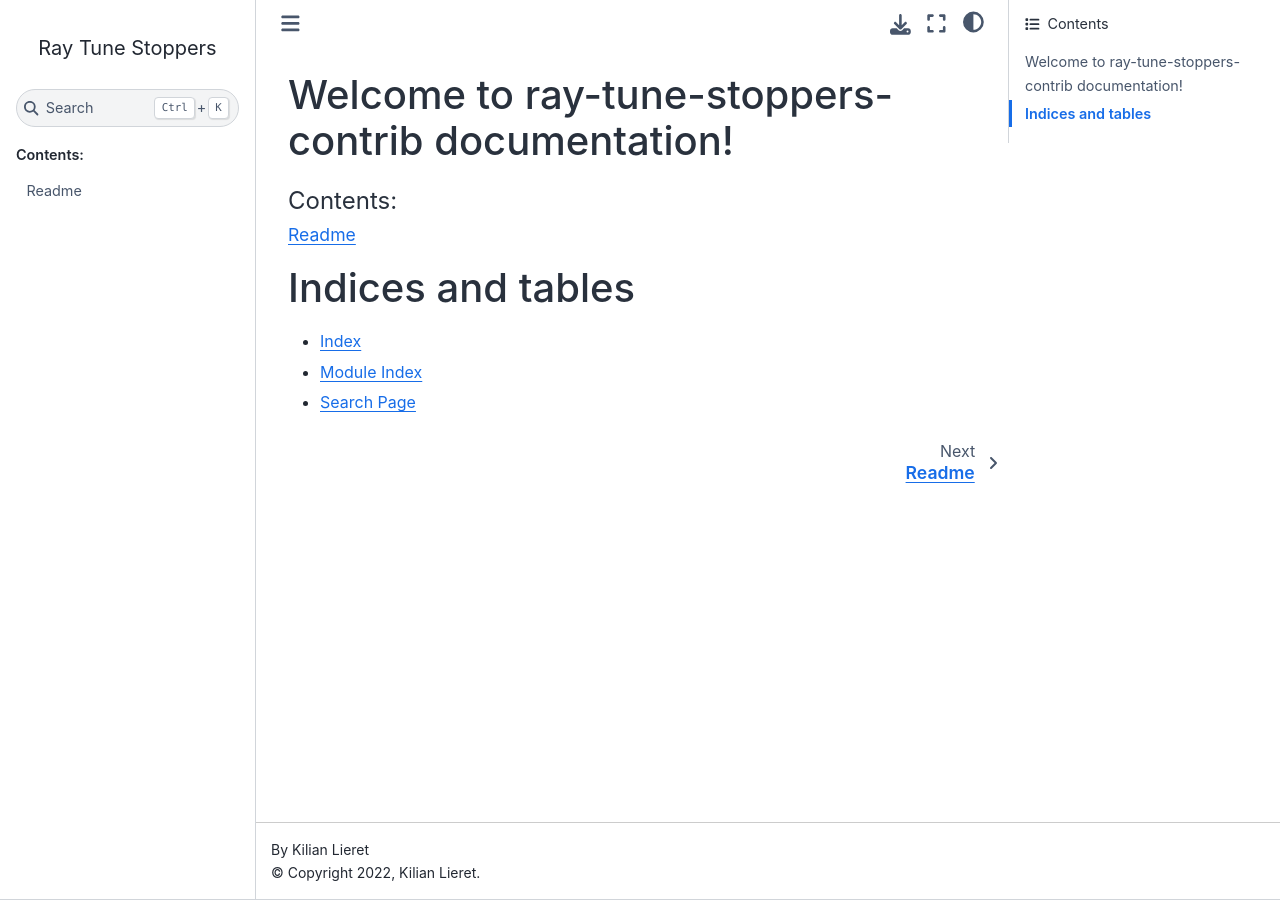
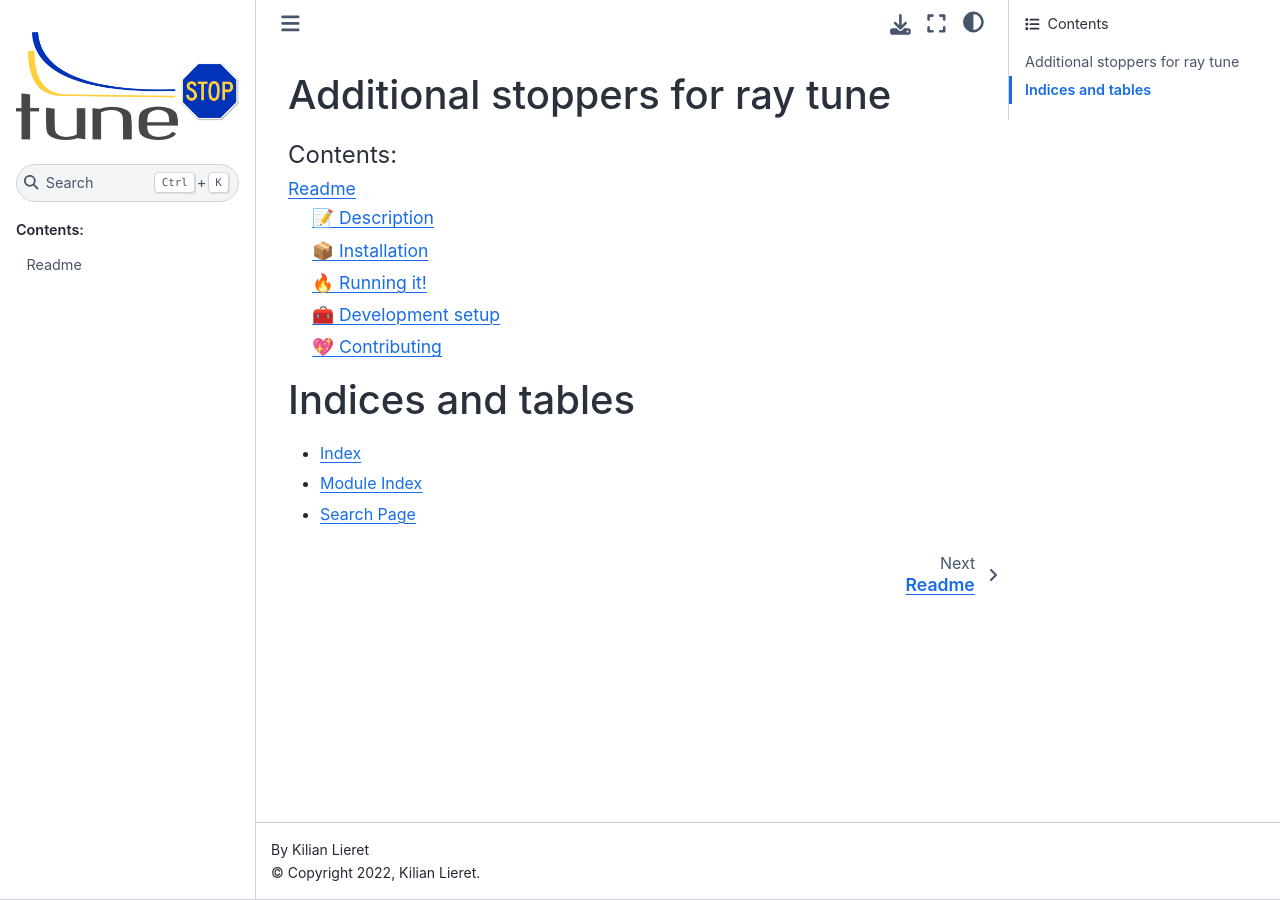
Before and after one commit to klieret/ray-tune-stoppers-contrib, a Sphinx documentation site: the page built from docs/source/index.rst, in a window 1280 px wide. Built offline with Sphinx 7.4.7 and the Sphinx Book theme 1.1.4, drawn with Linux system fonts in a browser that asks for light colours; the version number is read from the project's files by our own code.

Commit message:
📝 Add logo

```diff
--- a/docs/source/conf.py
+++ b/docs/source/conf.py
@@ -31,7 +31,7 @@
 exclude_patterns = []
 
 html_title = "Ray Tune Stoppers"
-
+html_logo = "_static/logo.png"
 
 # -- Options for HTML output -------------------------------------------------
 # https://www.sphinx-doc.org/en/master/usage/configuration.html#options-for-html-output
@@ -41,7 +41,7 @@
 
 # -- Copy readme
 
-readme_path = Path(__file__).parent.resolve().parent.parent / "readme.md"
+readme_path = Path(__file__).parent.resolve().parent.parent / "README.md"
 readme_target = Path(__file__).parent / "readme.md"
 
 with readme_target.open("w") as outf:
@@ -60,5 +60,7 @@
             continue
         if "<div" in line or "</div" in line:
             continue
-        lines.append(line.replace("readme_assets", "../../readme_assets"))
+        if "logo.png" in line:
+            continue
+        lines.append(line)
     outf.write("\n".join(lines))
--- a/docs/source/index.rst
+++ b/docs/source/index.rst
@@ -1,5 +1,5 @@
-Welcome to ray-tune-stoppers-contrib documentation!
-==========================================
+Additional stoppers for ray tune
+================================
 
 .. toctree::
    :maxdepth: 2
```
Also changed, not shown: README.md (+3 -1 lines), docs/source/_static/logo.png (added).
